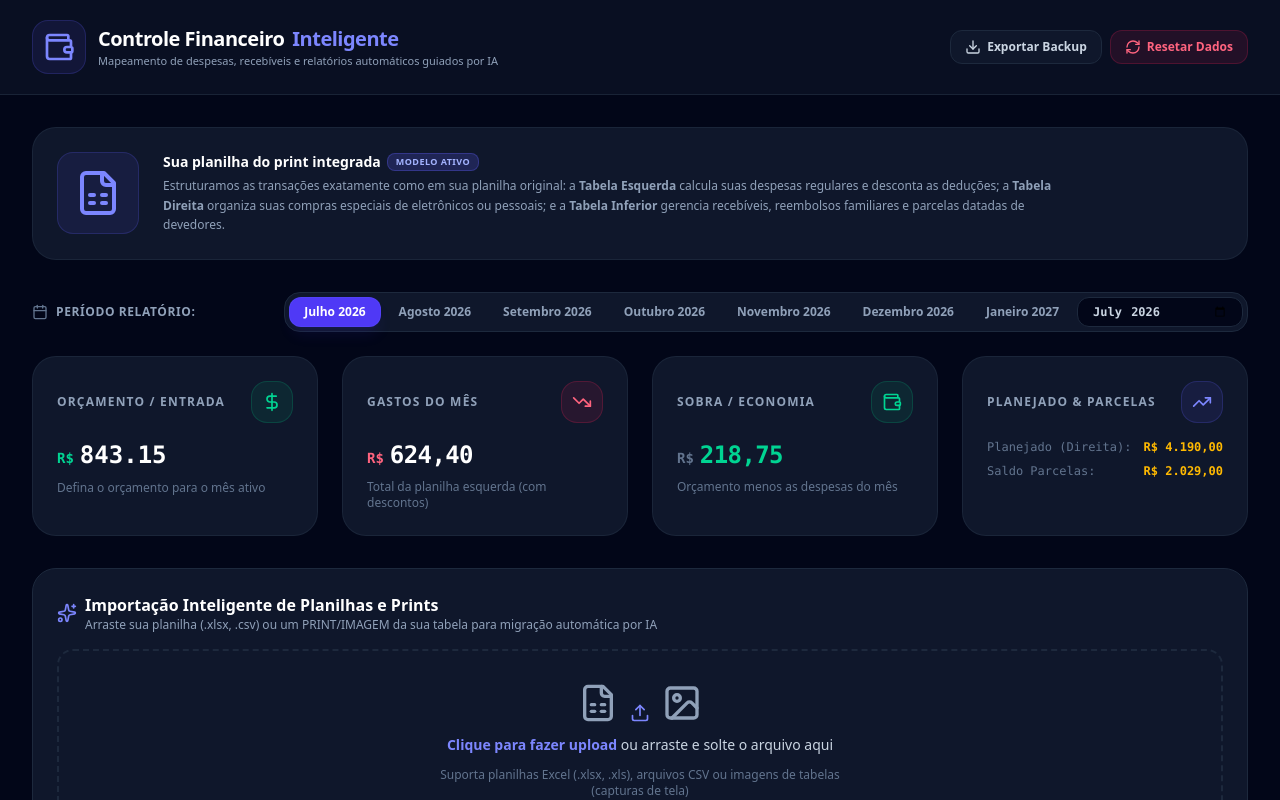
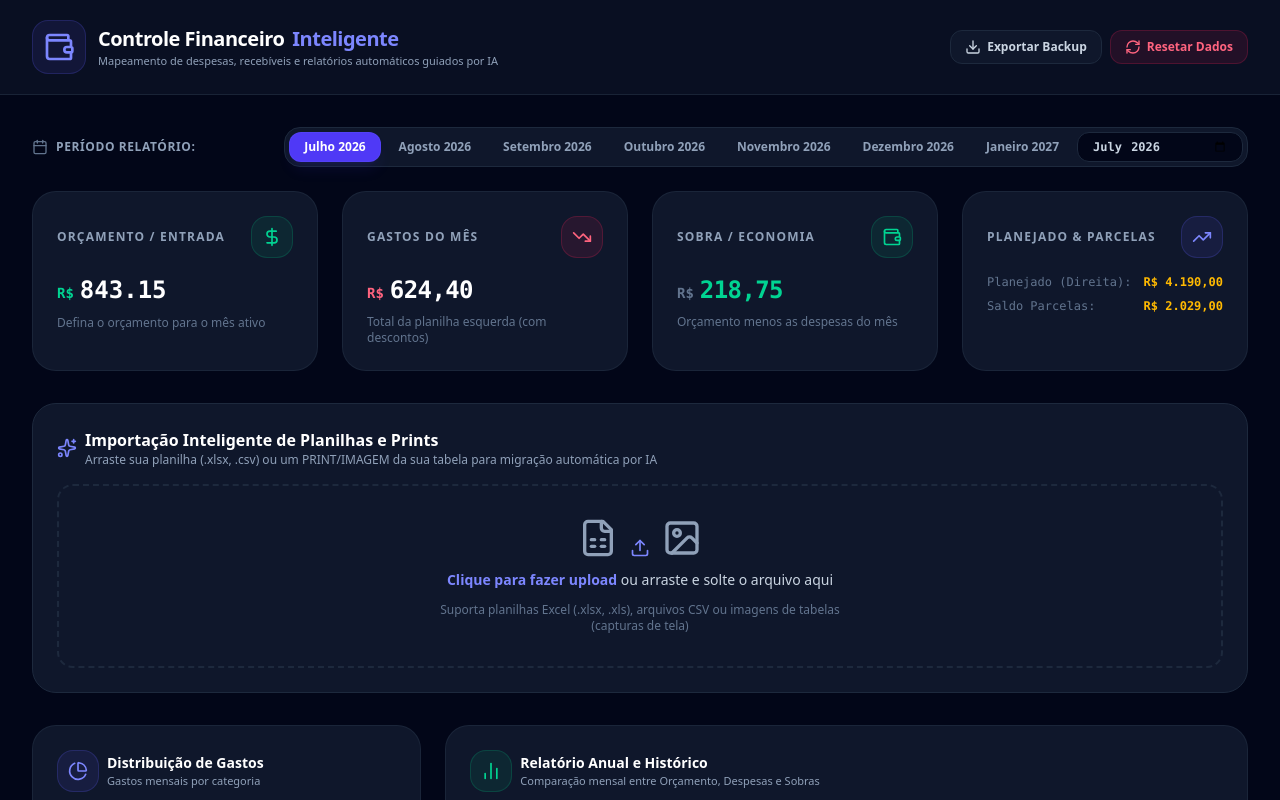
Before and after one commit to MaikOFC/Smart-Financer, a React (Vite) app: page / in a window 1280 px wide. Shown: the top 800 px of the page. Built offline with nearby package versions, Linux system fonts and the light colour scheme.

Commit message:
feat: remove spreadsheet explanation banner
Clean up the dashboard UI by removing the static informational banner about the spreadsheet model.

```diff
--- a/src/App.tsx
+++ b/src/App.tsx
@@ -251,24 +251,6 @@ export default function App() {
 
       {/* CONTÊINER GERAL */}
       <main className="max-w-7xl mx-auto px-4 py-8 sm:px-6 lg:px-8">
-        {/* EXPLICAÇÃO DO MODELO DA PLANILHA */}
-        <div className="bg-slate-900 rounded-3xl border border-slate-800/80 p-6 mb-8 flex flex-col md:flex-row gap-6 items-center hover:border-slate-700/50 transition-all">
-          <div className="p-4 bg-indigo-500/10 text-indigo-400 rounded-2xl border border-indigo-500/20 flex-shrink-0">
-            <FileSpreadsheet className="w-12 h-12" />
-          </div>
-          <div className="space-y-1">
-            <h2 className="text-sm font-bold text-white flex items-center gap-1.5">
-              Sua planilha do print integrada <span className="bg-indigo-500/20 text-indigo-300 border border-indigo-500/30 text-[9px] px-2 py-0.5 rounded-lg font-black uppercase tracking-wider">MODELO ATIVO</span>
-            </h2>
-            <p className="text-xs text-slate-400 leading-relaxed max-w-4xl">
-              Estruturamos as transações exatamente como em sua planilha original:
-              a <strong>Tabela Esquerda</strong> calcula suas despesas regulares e desconta as deduções;
-              a <strong>Tabela Direita</strong> organiza suas compras especiais de eletrônicos ou pessoais;
-              e a <strong>Tabela Inferior</strong> gerencia recebíveis, reembolsos familiares e parcelas datadas de devedores.
-            </p>
-          </div>
-        </div>
-
         {/* CONTROLES DE DATA E SELEÇÃO DE MÊS */}
         <div className="flex flex-col md:flex-row md:items-center justify-between gap-4 mb-6">
           <div className="flex items-center gap-2">
```
